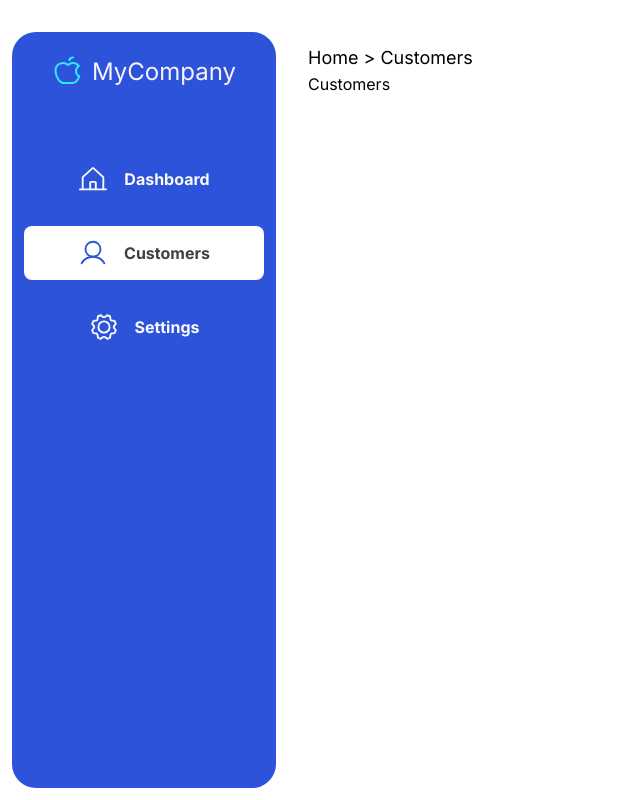
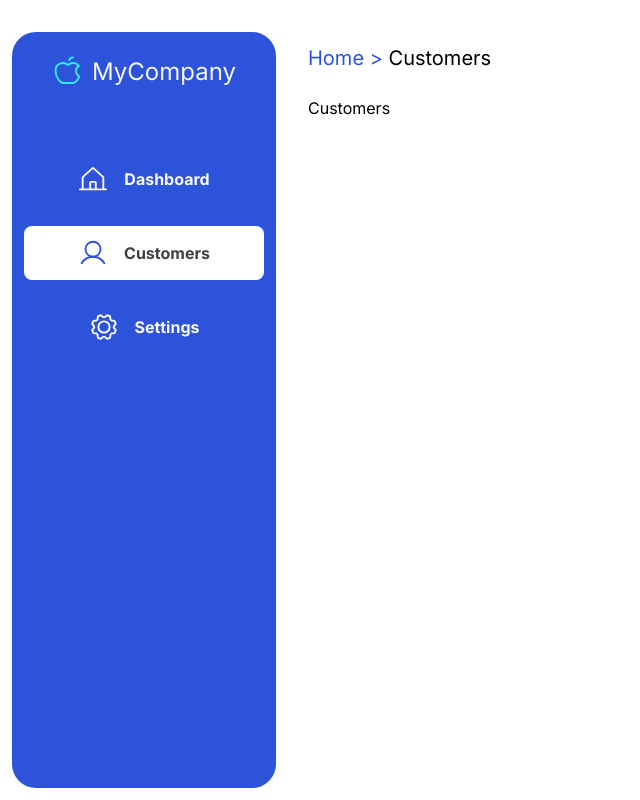
Before and after one commit to NathanSoa/les, a Next.js app in the folder frontend/: page /dashboard/customers in a window 1280 px wide. Shown: the whole page, without its empty margins (0-640 px from the left). Built offline with nearby package versions, Linux system fonts and the light colour scheme.

Commit message:
feat: add breadcrumb style

```diff
--- a/frontend/src/app/ui/breadcrumb.tsx
+++ b/frontend/src/app/ui/breadcrumb.tsx
@@ -9,8 +9,13 @@ interface BreadcrumbProps {
 
 export default function Breadcrumb({ pageName, homePage }: BreadcrumbProps) {
   return (
-    <div className="text-lg">
-      <Link href={homePage}>{'Home > '}</Link>
+    <div className="pb-6 text-xl">
+      <Link
+        href={homePage}
+        className="1s text-blue-theme transition ease-in-out hover:text-blue-500"
+      >
+        {'Home > '}
+      </Link>
       <span>{pageName}</span>
     </div>
   )
```
